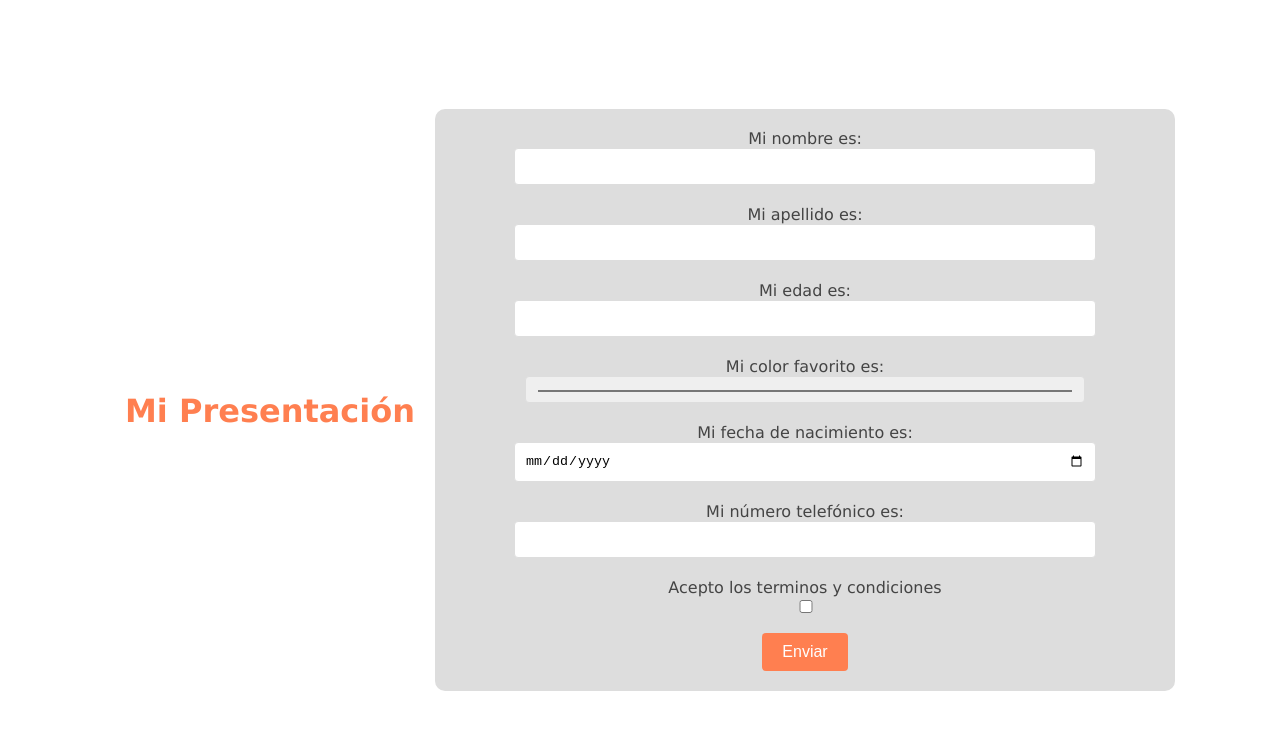
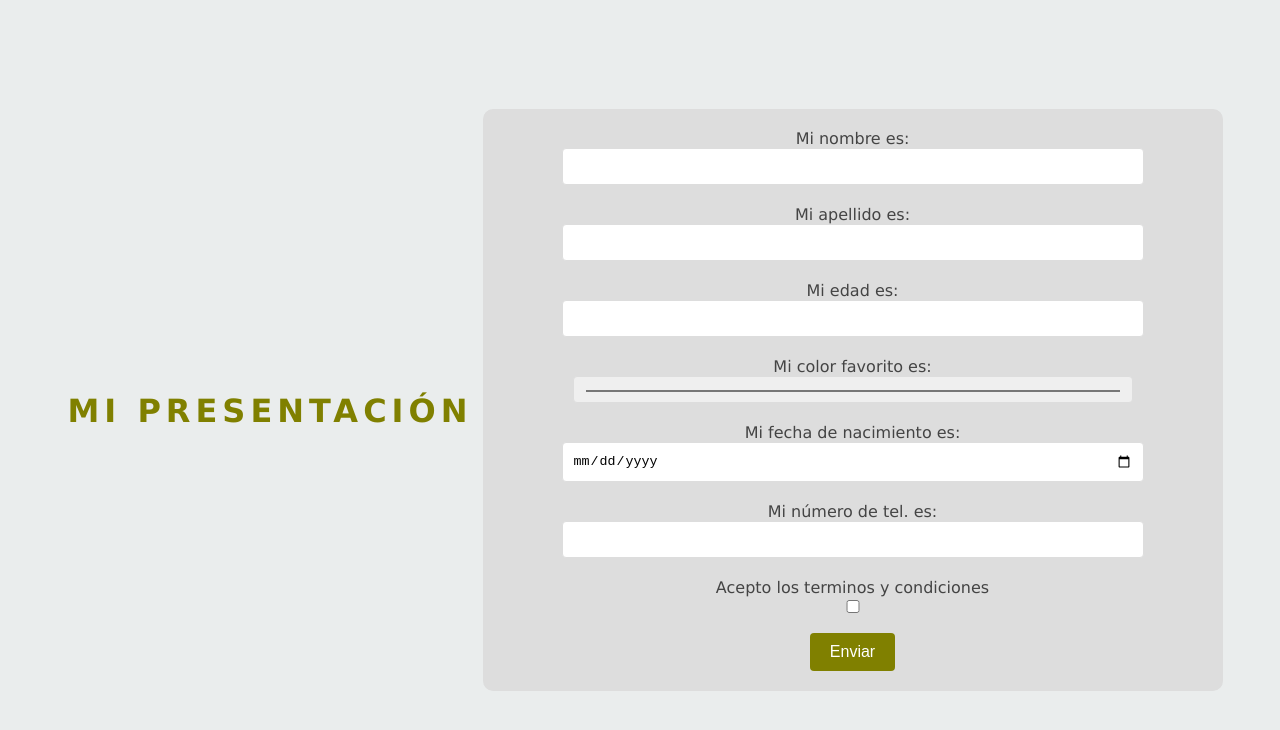
Before and after one commit to luciadmaddalena/Ejemplo2, a plain HTML site: page index.html in a window 1280 px wide. Drawn offline with Linux system fonts and the light colour scheme.

Commit message:
arreglos
arreglos

```diff
--- a/index.html
+++ b/index.html
@@ -13,7 +13,7 @@
     <title>Ejemplo2</title>
 </head>
 <body>
-    <h1> Mi Presentación </h1>
+    <h1> MI PRESENTACIÓN </h1>
     <div class="container">
         <form id="presentacion" onsubmit="redireccionar(event)">
             <div>
@@ -37,7 +37,7 @@
                 <input type="date" id="fechaNac" name="fechaNac">
             </div>
             <div>
-                <label for="telefono">Mi número telefónico es:</label>
+                <label for="telefono">Mi número de tel. es:</label>
                 <input type="tel" id="telefono" name="telefono" pattern="[0-9]{3}-[0-9]{3}-[0-9]{4}" required>
             </div>
             <div>
--- a/styles.css
+++ b/styles.css
@@ -1,6 +1,6 @@
 body {
     font-family: Verdana, Geneva, Tahoma, sans-serif;
-    background-color: #fff;
+    background-color: #EAEDED;
     color: #444;
     margin: 0;
     padding: 0;
@@ -11,11 +11,11 @@ body {
 }
 
 h1{
-    color: coral;
-    padding: 20px;
+    color: #808000;
+    padding: 10px;
     margin-bottom: 0;
-    text-align: center;
-    display: block;
+    text-align: justify;
+    letter-spacing: 5px;
 }
 .container {
     background-color: #ddd;
@@ -43,7 +43,7 @@ input{
 }
 
 button{
-    background-color: coral;
+    background-color: #808000;
     color: white;
     padding: 10px 20px;
     border: none;
@@ -53,5 +53,5 @@ button{
 }
 
 button:hover {
-    background-color: darkorange;
+    background-color: darkolivegreen;
 }
```
